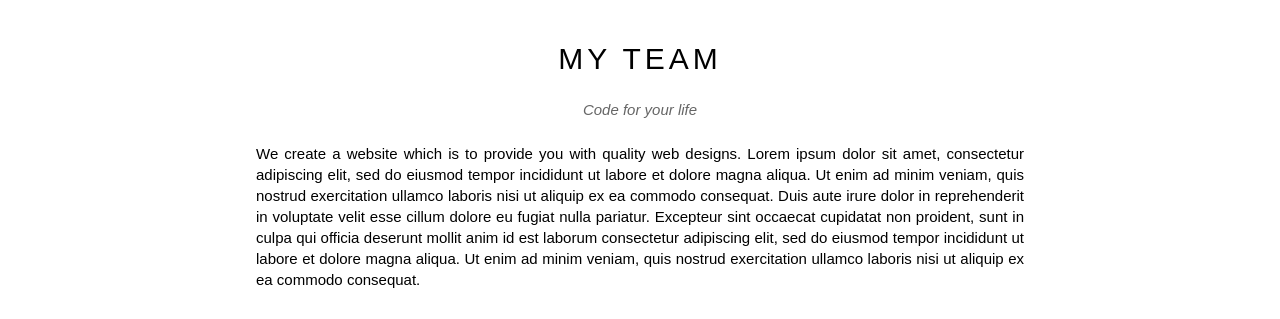
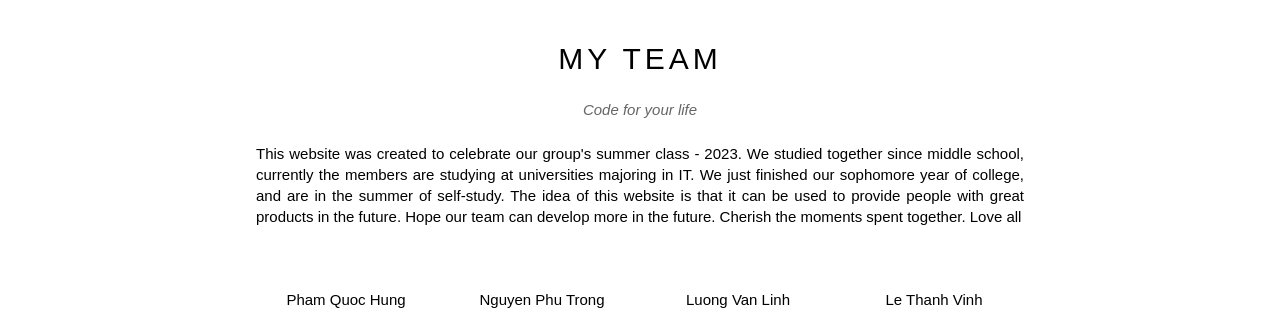
Before and after one commit to quochung2k3/Web-Team, a plain HTML site: page index.html in a window 1280 px wide. Shown: the part 708-1027 px from the top of the page. Drawn offline with Linux system fonts and the light colour scheme.

Commit message:
Update index description.html

```diff
--- a/index.html
+++ b/index.html
@@ -56,18 +56,7 @@
           <h2 class="section-heading">MY TEAM</h2>
           <p class="section-sub-heading">Code for your life</p>
           <p class="about-text">
-            We create a website which is to provide you with quality web
-            designs. Lorem ipsum dolor sit amet, consectetur adipiscing elit,
-            sed do eiusmod tempor incididunt ut labore et dolore magna aliqua.
-            Ut enim ad minim veniam, quis nostrud exercitation ullamco laboris
-            nisi ut aliquip ex ea commodo consequat. Duis aute irure dolor in
-            reprehenderit in voluptate velit esse cillum dolore eu fugiat nulla
-            pariatur. Excepteur sint occaecat cupidatat non proident, sunt in
-            culpa qui officia deserunt mollit anim id est laborum consectetur
-            adipiscing elit, sed do eiusmod tempor incididunt ut labore et
-            dolore magna aliqua. Ut enim ad minim veniam, quis nostrud
-            exercitation ullamco laboris nisi ut aliquip ex ea commodo
-            consequat.
+            This website was created to celebrate our group's summer class - 2023. We studied together since middle school, currently the members are studying at universities majoring in IT. We just finished our sophomore year of college, and are in the summer of self-study. The idea of this website is that it can be used to provide people with great products in the future. Hope our team can develop more in the future. Cherish the moments spent together. Love all
           </p>
           <div class="row member-list">
             <div class="col col-four s-col-full mt-32 text-center">
```
